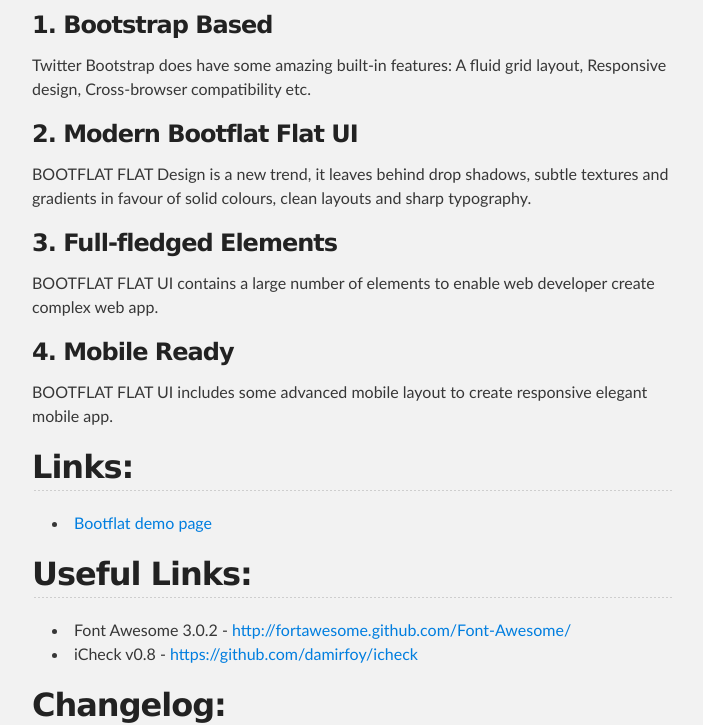
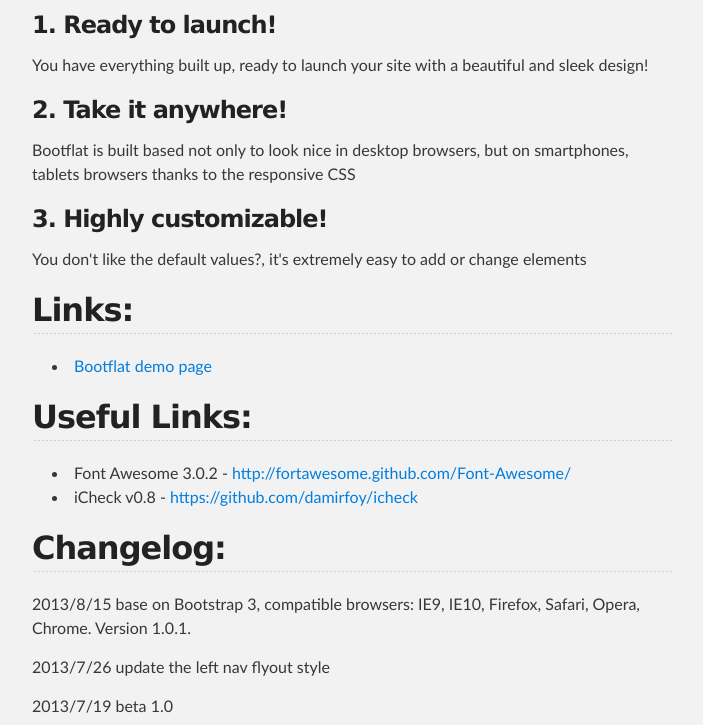
Before and after one commit to wangsai/bootflat, a plain HTML site: page index.html in a window 1280 px wide. Shown: the part 658-1383 px from the top of the page, without its empty margins (288-991 px from the left). Drawn offline with Linux system fonts and the light colour scheme.

```diff
--- a/index.html
+++ b/index.html
@@ -34,7 +34,7 @@
         <h1>
 <a name="bootflat-flat-ui-kit" class="anchor" href="#bootflat-flat-ui-kit"><span class="octicon octicon-link"></span></a>BOOTFLAT FLAT UI KIT</h1>
 
-<p>BOOTFLAT FLAT UI KIT is an open source Bootflat Flat UI KIT based on Twitter Bootstrap css framework. It provides a faster, easier and less repetitive way for web developers to create elegant web app.</p>
+<p>BOOTFLAT is an open source Flat UI KIT based on Twitter Bootstrap 3 css framework. It provides a faster, easier and less repetitive way for web developers to create elegant web app.</p>
 
 <p>MIT License - <a href="http://opensource.org/licenses/mit-license.html">http://opensource.org/licenses/mit-license.html</a>.</p>
 
@@ -44,24 +44,19 @@
 <a name="feature" class="anchor" href="#feature"><span class="octicon octicon-link"></span></a>Feature:</h2>
 
 <h3>
-<a name="1-bootstrap-based" class="anchor" href="#1-bootstrap-based"><span class="octicon octicon-link"></span></a>1. Bootstrap Based</h3>
+<a name="1-ready-to-launch" class="anchor" href="#1-ready-to-launch"><span class="octicon octicon-link"></span></a>1. Ready to launch!</h3>
 
-<p>Twitter Bootstrap does have some amazing built-in features: A fluid grid layout, Responsive design, Cross-browser compatibility etc.</p>
+<p>You have everything built up, ready to launch your site with a beautiful and sleek design!</p>
 
 <h3>
-<a name="2-modern-bootflat-flat-ui" class="anchor" href="#2-modern-bootflat-flat-ui"><span class="octicon octicon-link"></span></a>2. Modern Bootflat Flat UI</h3>
+<a name="2-take-it-anywhere" class="anchor" href="#2-take-it-anywhere"><span class="octicon octicon-link"></span></a>2. Take it anywhere!</h3>
 
-<p>BOOTFLAT FLAT Design is a new trend, it leaves behind drop shadows, subtle textures and gradients in favour of solid colours, clean layouts and sharp typography.</p>
+<p>Bootflat is built based not only to look nice in desktop browsers, but on smartphones, tablets browsers thanks to the responsive CSS</p>
 
 <h3>
-<a name="3-full-fledged-elements" class="anchor" href="#3-full-fledged-elements"><span class="octicon octicon-link"></span></a>3. Full-fledged Elements</h3>
+<a name="3-highly-customizable" class="anchor" href="#3-highly-customizable"><span class="octicon octicon-link"></span></a>3. Highly customizable!</h3>
 
-<p>BOOTFLAT FLAT UI contains a large number of elements to enable web developer create complex web app.</p>
-
-<h3>
-<a name="4-mobile-ready" class="anchor" href="#4-mobile-ready"><span class="octicon octicon-link"></span></a>4. Mobile Ready</h3>
-
-<p>BOOTFLAT FLAT UI includes some advanced mobile layout to create responsive elegant mobile app.</p>
+<p>You don't like the default values?, it's extremely easy to add or change elements</p>
 
 <h2>
 <a name="links" class="anchor" href="#links"><span class="octicon octicon-link"></span></a>Links:</h2>
@@ -79,9 +74,11 @@
 </ul><h2>
 <a name="changelog" class="anchor" href="#changelog"><span class="octicon octicon-link"></span></a>Changelog:</h2>
 
+<p>2013/8/15 base on Bootstrap 3, compatible browsers: IE9, IE10, Firefox, Safari, Opera, Chrome.  Version 1.0.1.</p>
+
 <p>2013/7/26 update the left nav flyout style</p>
 
-<p>2013/7/13 beta 1.0</p>
+<p>2013/7/19 beta 1.0</p>
       </section>
     </div>
 
```
Also changed, not shown: params.json (+1 -1 lines).
